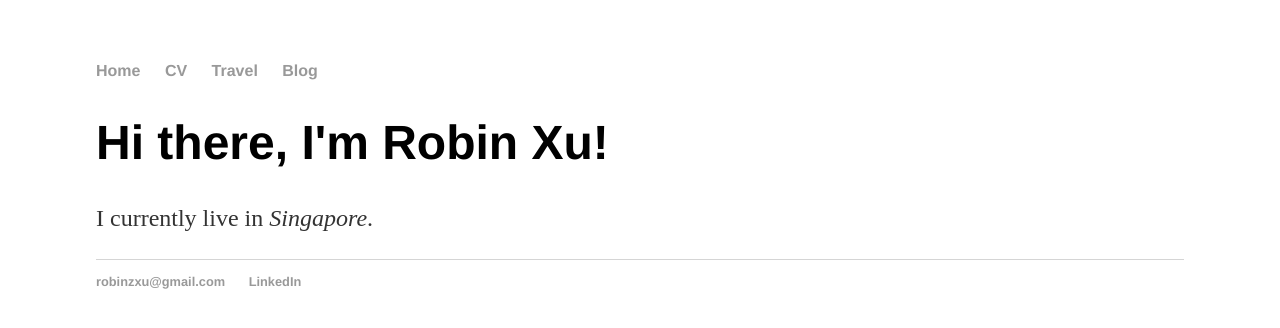
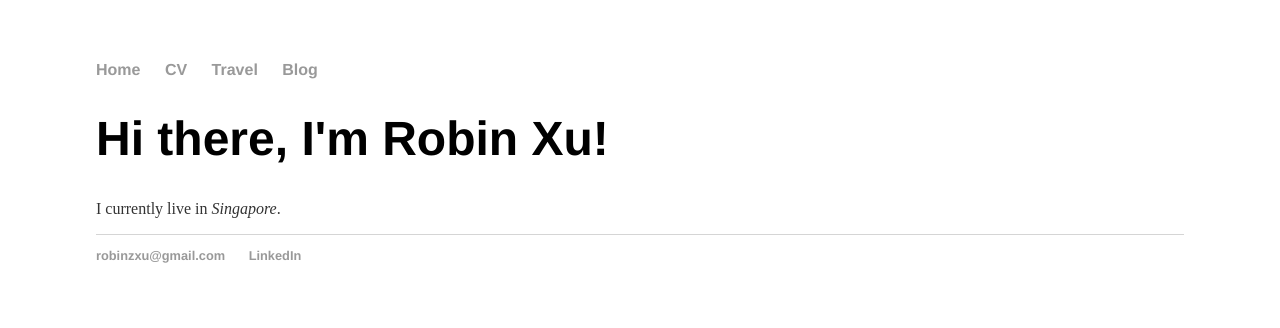
Before and after one commit to robinzxu/robinzxu.github.io, a Jekyll site: the page built from index.html, in a window 1280 px wide. Shown: the top 328 px of the page. Built offline with Jekyll 4.4.1, drawn with Linux system fonts in a browser that asks for light colours.

Commit message:
Update main.css

```diff
--- a/css/main.css
+++ b/css/main.css
@@ -3,7 +3,7 @@
 a { text-decoration: none; color: #999; }
 a:hover { text-decoration: underline; }
 
-p, ul { font-size: 1.5em; line-height: 1.4em; color: #333; }
+p, ul { font-size: 1em; line-height: 1.2em; color: #333; }
 
 h1, h2, h3, h4 { font-family: 'Helvetica', 'Arial', 'Sans-Serif'; }
 h1 { font-size: 3em;  }
@@ -17,7 +17,7 @@
 footer { border-top: 1px solid #d5d5d5; font-size: .8em; }
 
 /* Blog */
-ul.posts { margin: 20px auto 40px; font-size: 1.5em; }
+ul.posts { margin: 20px auto 40px; font-size: 1em; }
 ul.posts li { list-style: none; }
 
 /* CV */
```
